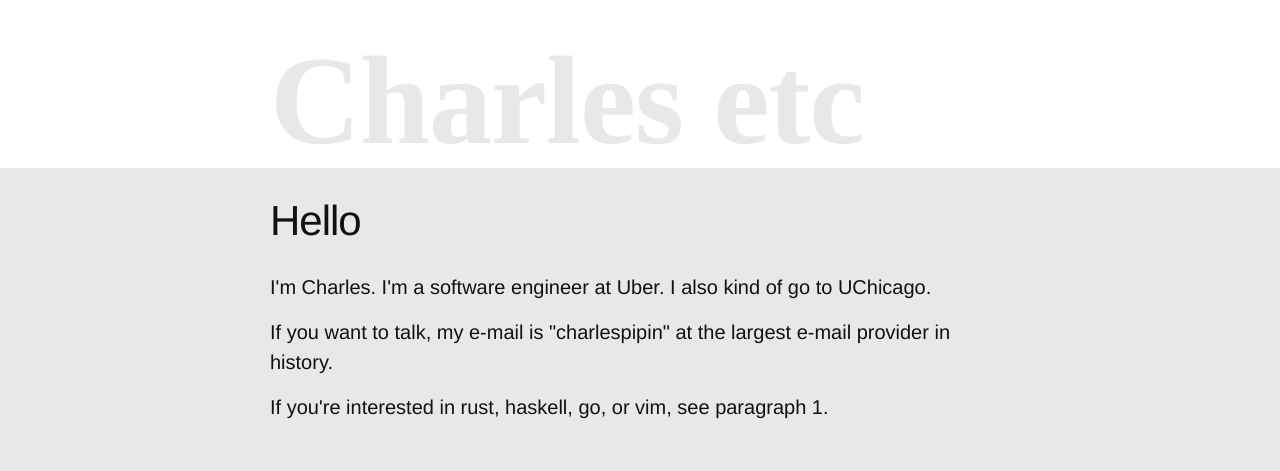
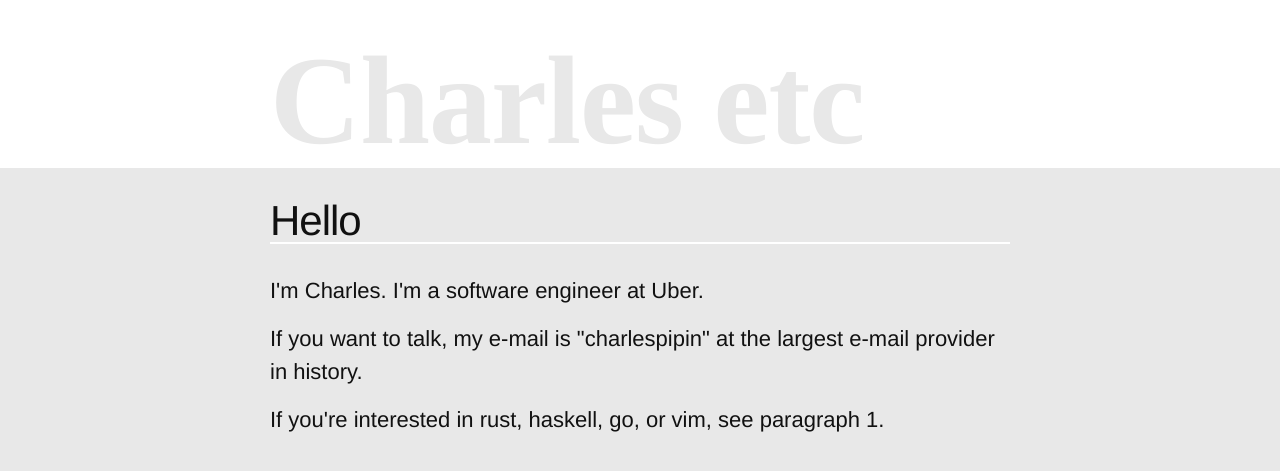
Before and after one commit to Charlesetc/charlesetc, a Jekyll site: the page built from etc.md, in a window 1280 px wide. Shown: the top 471 px of the page. Built offline with Jekyll 4.4.1, drawn with Linux system fonts in a browser that asks for light colours.

```diff
--- a/_layouts/post.html
+++ b/_layouts/post.html
@@ -4,8 +4,8 @@
 <div class="post">
 
   <header class="post-header">
+    <p class="post-meta">{{ page.date | date: "%b %-d, %Y" }}{% if page.author %} • {{ page.author }}{% endif %}{% if page.meta %} • {{ page.meta }}{% endif %}</p>
     <h1 class="post-title">{{ page.title }}</h1>
-    <p class="post-meta">{{ page.date | date: "%b %-d, %Y" }}{% if page.author %} • {{ page.author }}{% endif %}{% if page.meta %} • {{ page.meta }}{% endif %}</p>
   </header>
 
   <article class="post-content">
--- a/_sass/_base.scss
+++ b/_sass/_base.scss
@@ -1,3 +1,9 @@
+
+/* vars */
+
+$brand-color: #c69;
+
+
 /**
  * Reset some basic elements
  */
@@ -7,8 +13,6 @@
     margin: 0;
     padding: 0;
 }
-
-
 
 /**
  * Basic styling
@@ -81,8 +85,8 @@
  */
 h1, h2, h3, h4, h5, h6 {
     font-weight: 300;
+    border-bottom: 2px solid white;
 }
-
 
 
 /**
@@ -130,21 +134,26 @@
     font-size: 15px;
     border: 1px solid $grey-color-light;
     border-radius: 3px;
-    background-color: #eef;
+    background-color: #eee;
 }
 
 code {
     padding: 1px 5px;
+    color: #FF66A3;
+    display: inline-block;
 }
 
 pre {
     padding: 8px 12px;
-    overflow-x: scroll;
+    // overflow-x: scroll;
+
 
     > code {
+        color: inherit;
         border: 0;
         padding-right: 0;
         padding-left: 0;
+        display: inline;
     }
 }
 
--- a/_sass/_layout.scss
+++ b/_sass/_layout.scss
@@ -7,7 +7,7 @@
 }
 
 body {
-  font-size: 20px;
+  font-size: 22px;
 }
 
 .home .site-header {
@@ -187,9 +187,10 @@
     color: $grey-color;
 }
 
-.post-link {
+.post-link, .post-link:hover, .post-link:active, .post-link:visited {
     display: block;
-    font-size: 24px;
+    font-size: 30px;
+    color: black;
 }
 
 
@@ -214,32 +215,25 @@
 .post-content {
     margin-bottom: $spacing-unit;
 
-    h1 {
-      font-size: 36px;
-      border-bottom: 1px solid black;
+    h1, h2, h3, h4, h5, h6 {
+      font-size: 22px;
+
+      &::before {
+        color: white;
+        font-size: 26px;
+      }
     }
 
-    h2 {
-        font-size: 32px;
-
-        // @include media-query($on-laptop) {
-        //     font-size: 28px;
-        // }
+    h1::before {
+      content: "# ";
     }
-
-    h3 {
-        font-size: 26px;
-
-        // @include media-query($on-laptop) {
-        //     font-size: 22px;
-        // }
+    h2::before {
+      content: "## ";
     }
-
-    h4 {
-        font-size: 20px;
-
-        // @include media-query($on-laptop) {
-        //     font-size: 18px;
-        // }
+    h3::before {
+      content: "### ";
+    }
+    h4::before {
+      content: "#### ";
     }
 }
--- a/_sass/_syntax-highlighting.scss
+++ b/_sass/_syntax-highlighting.scss
@@ -2,7 +2,7 @@
  * Syntax highlighting styles
  */
 .highlight {
-    background: #fff;
+    background: none;
     @extend %vertical-rhythm;
 
     .c     { color: #998; font-style: italic } // Comment
--- a/etc.md
+++ b/etc.md
@@ -5,7 +5,7 @@
 permalink: /etc/
 ---
 
-<p>I'm Charles. I'm a software engineer at Uber. I also kind of go to UChicago.</p>
+<p>I'm Charles. I'm a software engineer at Uber.</p>
 
 <p>If you want to talk, my e-mail is "charlespipin" at the largest e-mail provider in history.</p>
 
```
Also changed, not shown: _posts/2015-10-04-the-recurse-center.markdown (deleted, +0 -51 lines), _posts/2015-10-21-the-plan.markdown (added, +68 -0 lines), _posts/_2015-10-21-the-plan.markdown (added, +108 -0 lines).
